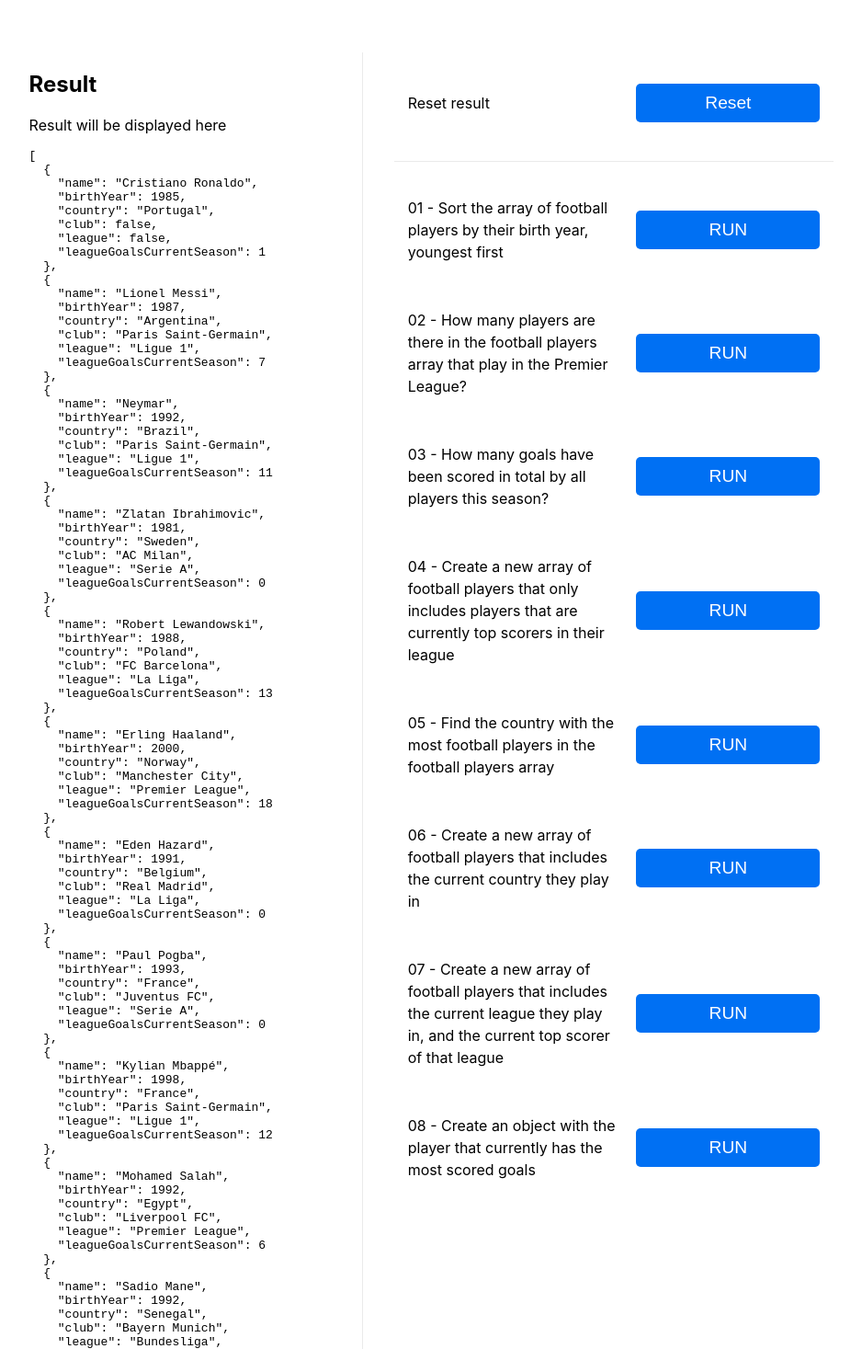
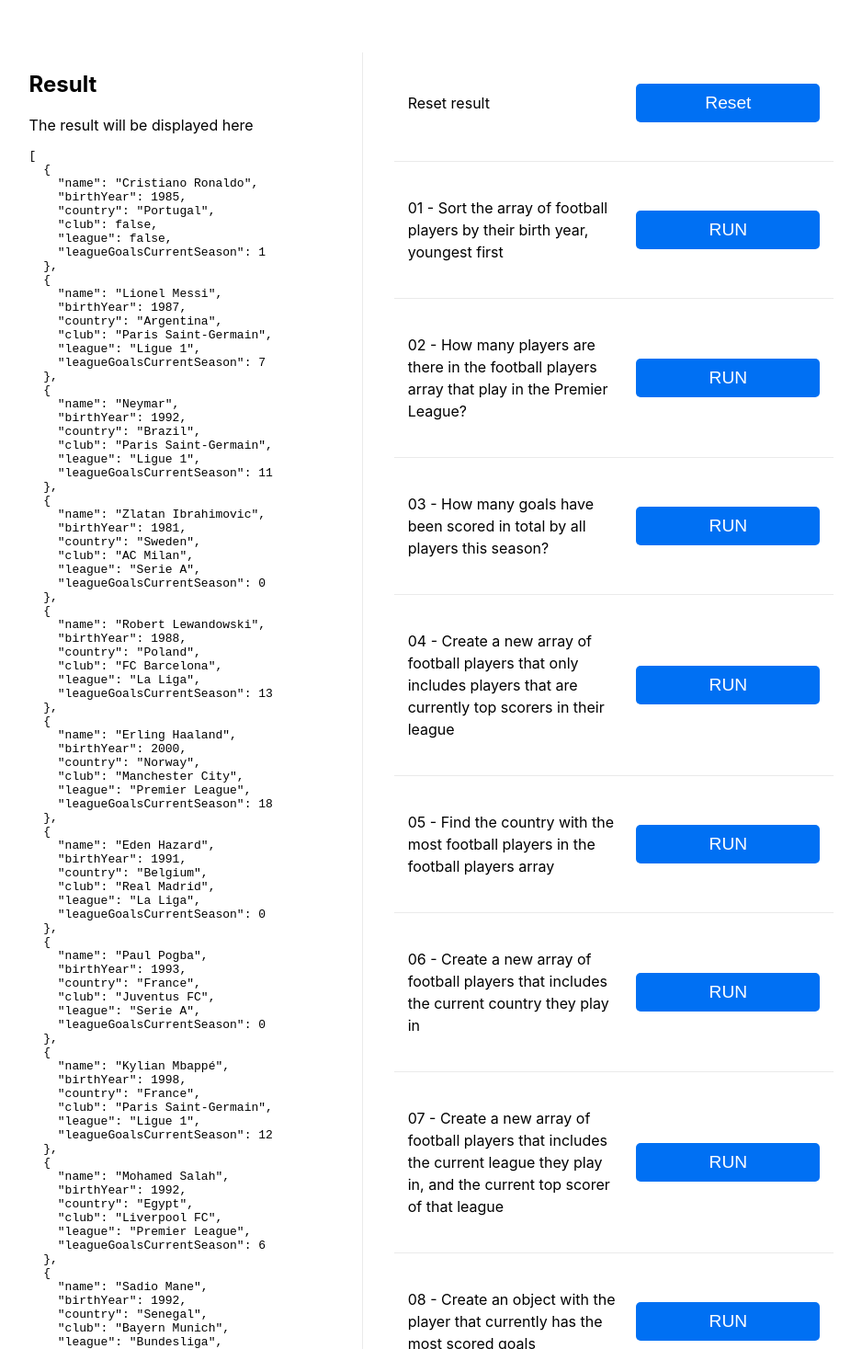
Before and after one commit to mariusnergard/sotera-react-challenges, a Next.js app: page /01-array-challenges in a window 1280 px wide. Shown: the part 183-1650 px from the top of the page at 92% size, without its empty margins (163-1101 px from the left). Built offline with nearby package versions, Linux system fonts and the light colour scheme.

Commit message:
Added dividers

```diff
--- a/pages/01-array-challenges.js
+++ b/pages/01-array-challenges.js
@@ -96,7 +96,7 @@ export const ArrayChallenges = () => {
       <div className={styles.challengeWindow}>
         <div className={styles.resultWindow}>
           <h2>Result</h2>
-          <p>Result will be displayed here</p>
+          <p>The result will be displayed here</p>
           <pre>{JSON.stringify(result, null, 2)}</pre>
         </div>
 
@@ -112,42 +112,56 @@ export const ArrayChallenges = () => {
 
           <div className={styles.challenge}>
             <p>01 - Sort the array of football players by their birth year, youngest first</p>
-            <button className={styles.actionButton}>RUN</button>
+            <button className={styles.actionButton} onClick={() => setResult('Solve the task first')}>RUN</button>
           </div>
+
+          <div className={styles.divider} />
 
           <div className={styles.challenge}>
             <p>02 - How many players are there in the football players array that play in the Premier League?</p>
-            <button className={styles.actionButton}>RUN</button>
+            <button className={styles.actionButton} onClick={() => setResult('Solve the task first')}>RUN</button>
           </div>
+
+          <div className={styles.divider} />
 
           <div className={styles.challenge}>
             <p>03 - How many goals have been scored in total by all players this season?</p>
-            <button className={styles.actionButton}>RUN</button>
+            <button className={styles.actionButton} onClick={() => setResult('Solve the task first')}>RUN</button>
           </div>
+
+          <div className={styles.divider} />
 
           <div className={styles.challenge}>
             <p>04 - Create a new array of football players that only includes players that are currently top scorers in their league</p>
-            <button className={styles.actionButton}>RUN</button>
+            <button className={styles.actionButton} onClick={() => setResult('Solve the task first')}>RUN</button>
           </div>
+
+          <div className={styles.divider} />
 
           <div className={styles.challenge}>
             <p>05 - Find the country with the most football players in the football players array</p>
-            <button className={styles.actionButton}>RUN</button>
+            <button className={styles.actionButton} onClick={() => setResult('Solve the task first')}>RUN</button>
           </div>
+
+          <div className={styles.divider} />
 
           <div className={styles.challenge}>
             <p>06 - Create a new array of football players that includes the current country they play in</p>
-            <button className={styles.actionButton}>RUN</button>
+            <button className={styles.actionButton} onClick={() => setResult('Solve the task first')}>RUN</button>
           </div>
+
+          <div className={styles.divider} />
 
           <div className={styles.challenge}>
             <p>07 - Create a new array of football players that includes the current league they play in, and the current top scorer of that league</p>
-            <button className={styles.actionButton}>RUN</button>
+            <button className={styles.actionButton} onClick={() => setResult('Solve the task first')}>RUN</button>
           </div>
+
+          <div className={styles.divider} />
 
           <div className={styles.challenge}>
             <p>08 - Create an object with the player that currently has the most scored goals</p>
-            <button className={styles.actionButton}>RUN</button>
+            <button className={styles.actionButton} onClick={() => setResult('Solve the task first')}>RUN</button>
           </div>
         </div>
       </div>
```
